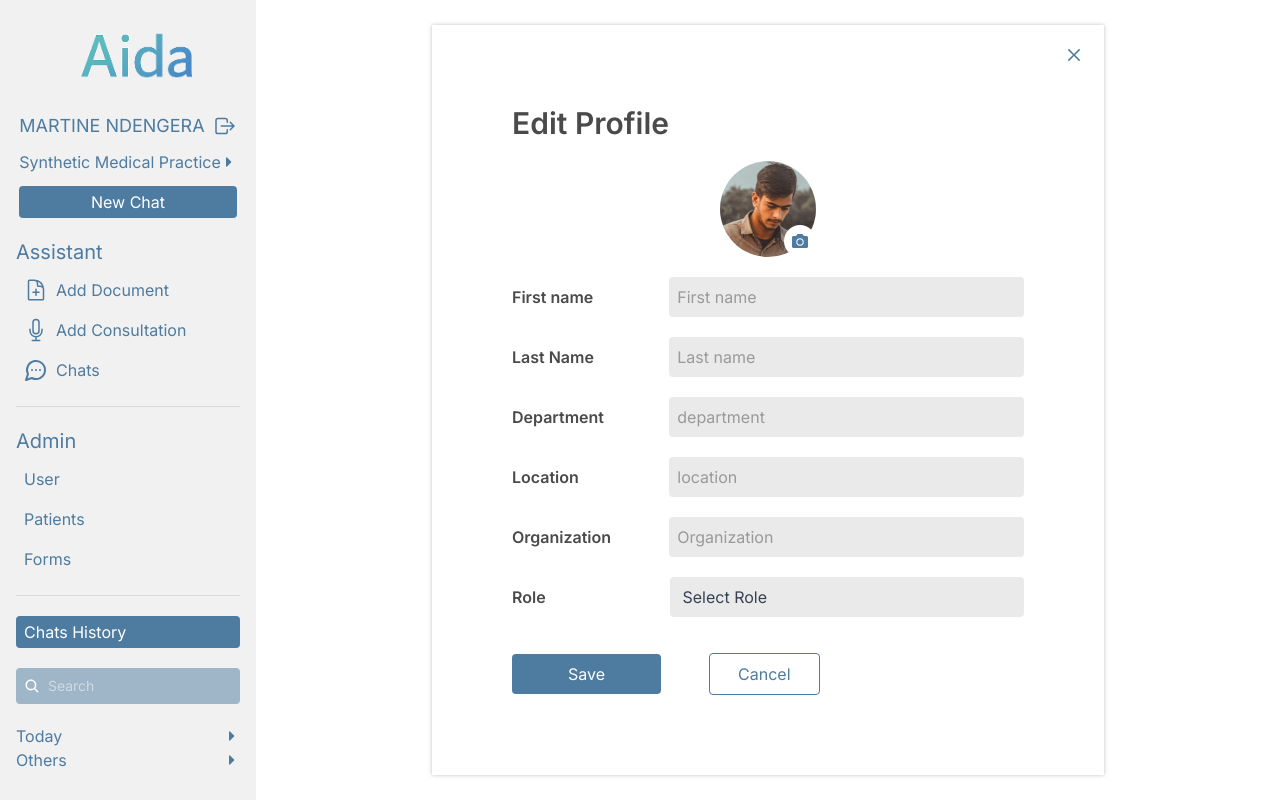
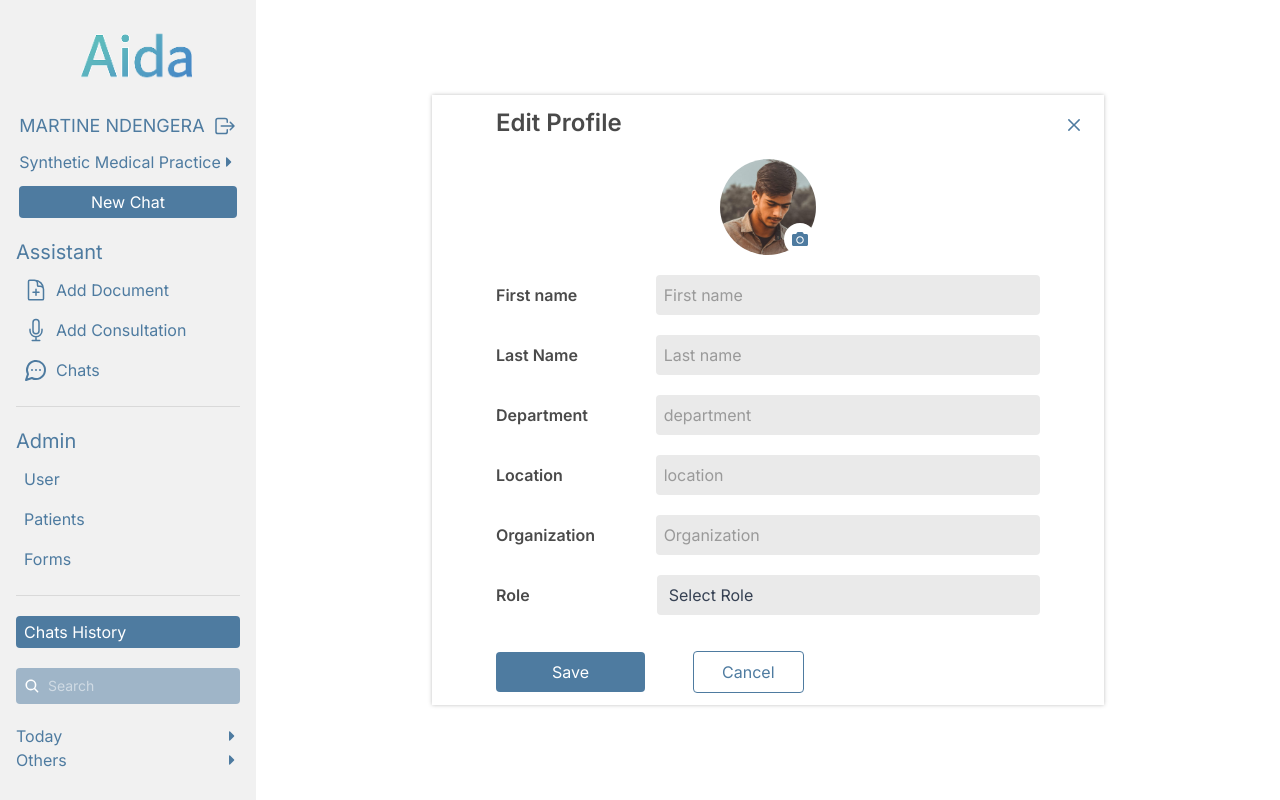
Before and after one commit to Alpha-Bytes-Department/Sixtine_AI, a React (Vite) app: page /dashboard/edit-profile in a window 1280 px wide. Built offline with nearby package versions, Linux system fonts and the light colour scheme.

Commit message:
fix some bugges

```diff
--- a/src/pages/EditProfile/EditProfile.tsx
+++ b/src/pages/EditProfile/EditProfile.tsx
@@ -1,26 +1,37 @@
+import { useRef } from "react";
+import { FaCamera } from "react-icons/fa";
 import { RxCross2 } from "react-icons/rx";
 import { Link } from "react-router";
-import { FaCamera } from "react-icons/fa";
 
 const EditProfile = () => {
+  const inputRef = useRef<HTMLInputElement>(null);
+
+  const handleSelectImage = () => {
+    inputRef.current?.click();
+  };
+
   return (
-    <div className="flex-1 flex justify-center items-center">
-      <div className="shadow-[0_0_4px_0_#00000040] p-4 sm:p-8 md:p-12 lg:p-16 xl:p-20 relative w-full max-w-2xl mx-auto">
+    <div className="flex-1 flex justify-center items-center overflow-y-auto xl:py-20 2xl:py-0">
+      <div className="shadow-[0_0_4px_0_#00000040] p-4 sm:p-8 md:p-12 lg:p-16 xl:px-16 xl:py-3  2xl:p-20 relative w-full max-w-2xl mx-auto">
         <Link to={"/dashboard/profile"}>
           <RxCross2 className="absolute top-5 right-5 text-xl text-[#4E7BA0]" />
         </Link>
         <div className="flex flex-col gap-5 text-[#4A4A4A] ">
-          <h1 className="text-2xl sm:text-3xl font-semibold">Edit Profile</h1>
+          <h1 className="text-2xl 2xl:text-3xl font-semibold">Edit Profile</h1>
           <div className="relative self-center">
             <img
               src="/Images/Others/demoProfile.jpg"
               alt="profile"
               className="h-24 w-24 rounded-full"
             />
-            <p className="absolute bottom-0 left-16 bg-white rounded-full p-2 cursor-pointer">
+            <p
+              onClick={() => handleSelectImage()}
+              className="absolute bottom-0 left-16 bg-white rounded-full p-2 cursor-pointer"
+            >
               <FaCamera className="text-[#4E7BA0]" />
             </p>
           </div>
+          <input type="file" ref={inputRef} className="hidden" />
           <div className="flex flex-col sm:flex-row items-start sm:items-center gap-2 sm:gap-12">
             <span className="w-full sm:w-40 font-semibold">First name</span>
             <input
--- a/src/pages/Profile/Profile.tsx
+++ b/src/pages/Profile/Profile.tsx
@@ -9,12 +9,12 @@ const Profile = () => {
   };
   return (
     <div className="flex-1 flex justify-center items-center">
-      <div className="shadow-[0_0_4px_0_#00000040] px-10 xl:px-16 2xl:px-36 py-8 xl:pt-3 xl:pb-5 2xl:py-12  relative">
+      <div className="shadow-[0_0_4px_0_#00000040] px-10 xl:px-16 2xl:px-36 py-8 xl:py-3 2xl:py-12  relative">
         <button onClick={handleGoBack}>
           <RxCross2 className="absolute top-5 right-5 text-xl text-[#4e7ba0] cursor-pointer" />
         </button>
         <div className="flex  flex-col gap-3 2xl:gap-5 text-[#4A4A4A] ">
-          <h1 className="text-3xl font-semibold">Profile</h1>
+          <h1 className="text-2xl 2xl:text-3xl font-semibold">Profile</h1>
           <img
             src="/Images/Others/demoProfile.jpg"
             alt="profile"
```
Lines whose indentation alone changed are shown as unchanged.
